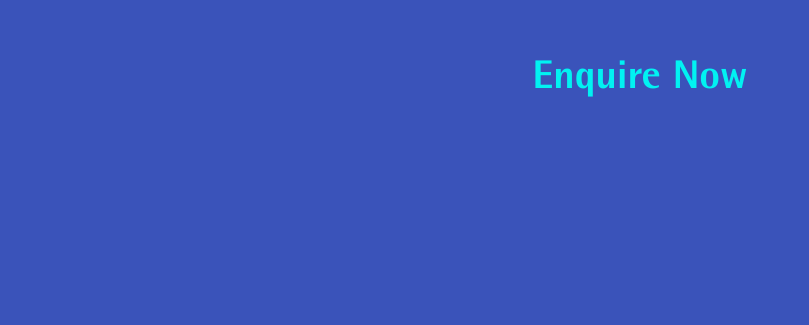
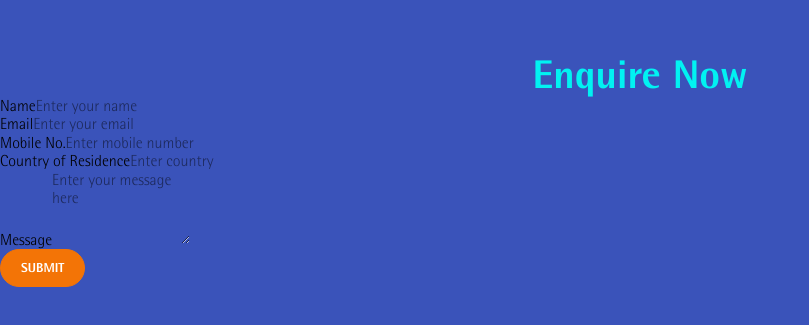
Before and after one commit to Nickole2116/blackwell-test, a Next.js app: page / in a window 1280 px wide. Shown: the part 5653-5978 px from the top of the page, without its empty margins (0-809 px from the left). Built offline with nearby package versions, Linux system fonts and the light colour scheme.

Commit message:
shared components

```diff
--- a/app/components/shared/Button.tsx
+++ b/app/components/shared/Button.tsx
@@ -10,6 +10,7 @@ type ButtonProps = {
   popover?: string
   variant?: 'primary' | 'secondary' | 'icon'
   className?: string
+  type?: 'button' | 'submit' | 'reset'
 }
 
 export default function Button({
@@ -19,6 +20,7 @@ export default function Button({
   popover,
   variant = 'primary',
   className = '',
+  type = 'button'
 }: ButtonProps) {
 
   const [showPopover, setShowPopover] = useState(false)
@@ -40,7 +42,7 @@ export default function Button({
 
       {popover && showPopover && (
         <div className="absolute top-full left-1/2 -translate-x-1/2 mt-2 px-4 py-1 button-popover">
-            {popover}
+          {popover}
         </div>
       )}
     </>
@@ -63,7 +65,11 @@ export default function Button({
 
   return (
     <div className="relative inline-block" {...events}>
-      <button onClick={onClick} className={buttonClass}>
+      <button
+        type={type}
+        onClick={onClick}
+        className={buttonClass}
+      >
         {content}
       </button>
     </div>
--- a/app/components/shared/Input.tsx
+++ b/app/components/shared/Input.tsx
@@ -1,63 +1,57 @@
 'use client'
 
-import { InputHTMLAttributes, ReactNode } from 'react'
+import React from "react"
 
 type InputProps = {
   label?: string
+  type?: string
+  name: string
+  value?: string
+  placeholder?: string
+  onChange?: (e: React.ChangeEvent<HTMLInputElement | HTMLTextAreaElement>) => void
   error?: string
-  helperText?: string
-  icon?: ReactNode
-  className?: string
-} & InputHTMLAttributes<HTMLInputElement>
+  rows?: number
+}
 
 export default function Input({
   label,
+  type = "text",
+  name,
+  value,
+  placeholder,
+  onChange,
   error,
-  helperText,
-  icon,
-  className = '',
-  ...props
+  rows
 }: InputProps) {
+
   return (
-    <div className="w-full">
+    <div className="form-group">
 
-      {label && (
-        <label className="block mb-1 text-sm font-medium">
-          {label}
-        </label>
+      {label && <label htmlFor={name}>{label}</label>}
+
+      {type === "textarea" ? (
+        <textarea
+          id={name}
+          name={name}
+          value={value}
+          placeholder={placeholder}
+          onChange={onChange}
+          rows={rows}
+          className={`form-input ${error ? "input-error" : ""}`}
+        />
+      ) : (
+        <input
+          id={name}
+          type={type}
+          name={name}
+          value={value}
+          placeholder={placeholder}
+          onChange={onChange}
+          className={`form-input ${error ? "input-error" : ""}`}
+        />
       )}
 
-      <div className="relative flex items-center">
-
-        {icon && (
-          <span className="absolute left-3 flex items-center text-gray-500">
-            {icon}
-          </span>
-        )}
-
-        <input
-          className={`
-            w-full px-4 py-2 border rounded-md outline-none
-            focus:ring-2 focus:ring-black
-            ${icon ? 'pl-10' : ''}
-            ${error ? 'border-red-500' : 'border-gray-300'}
-            ${className}
-          `}
-          {...props}
-        />
-      </div>
-
-      {helperText && !error && (
-        <p className="mt-1 text-xs text-gray-500">
-          {helperText}
-        </p>
-      )}
-
-      {error && (
-        <p className="mt-1 text-xs text-red-500">
-          {error}
-        </p>
-      )}
+      {error && <p className="error">{error}</p>}
 
     </div>
   )
--- a/app/home/layout/sections/EnquireSection.tsx
+++ b/app/home/layout/sections/EnquireSection.tsx
@@ -1,14 +1,162 @@
 'use client'
 
-import Image from "next/image";
+import { useState } from "react"
+import Input from "@/app/components/shared/Input"
+import Button from "@/app/components/shared/Button"
 
+type FormState = {
+  name: string
+  email: string
+  mobile: string
+  country: string
+  message: string
+}
+
+type FormErrors = Partial<FormState>
 
 export default function EnquireSection() {
-    return <>
-        <div className="bigtitle">Enquire Now</div>
 
-        <div className="enquire-box">
+  const [form, setForm] = useState<FormState>({
+    name: '',
+    email: '',
+    mobile: '',
+    country: '',
+    message: ''
+  })
 
-        </div>
+  const [errors, setErrors] = useState<FormErrors>({})
+
+  const handleChange = (
+    e: React.ChangeEvent<HTMLInputElement | HTMLTextAreaElement>
+  ) => {
+
+    const { name, value } = e.target
+
+    setForm(prev => ({
+      ...prev,
+      [name]: value
+    }))
+  }
+
+  const validate = (): FormErrors => {
+
+    let newErrors: FormErrors = {}
+
+    if (!form.name.trim()) {
+      newErrors.name = "Name is required"
+    }
+
+    if (!form.email.trim()) {
+      newErrors.email = "Email is required"
+    } else if (!/^\S+@\S+\.\S+$/.test(form.email)) {
+      newErrors.email = "Invalid email format"
+    }
+
+    if (!form.mobile.trim()) {
+      newErrors.mobile = "Mobile number is required"
+    }
+
+    if (!form.country.trim()) {
+      newErrors.country = "Country is required"
+    }
+
+    if (!form.message.trim()) {
+      newErrors.message = "Message is required"
+    }
+
+    return newErrors
+  }
+
+  const handleSubmit = (e: React.FormEvent<HTMLFormElement>) => {
+
+    e.preventDefault()
+
+    const validationErrors = validate()
+
+    if (Object.keys(validationErrors).length > 0) {
+
+      setErrors(validationErrors)
+
+      const firstError = Object.keys(validationErrors)[0]
+
+      document
+        .querySelector(`[name="${firstError}"]`)
+        ?.scrollIntoView({ behavior: "smooth" })
+
+      return
+    }
+
+    setErrors({})
+
+    console.log("Form submitted:", form)
+
+    alert("Enquiry submitted successfully!")
+
+  }
+
+  return (
+    <>
+      <div className="bigtitle">Enquire Now</div>
+
+      <div className="enquire-box">
+
+        <form onSubmit={handleSubmit} className="enquire-form">
+
+          <Input
+            label="Name"
+            name="name"
+            value={form.name}
+            placeholder="Enter your name"
+            onChange={handleChange}
+            error={errors.name}
+          />
+
+          <Input
+            label="Email"
+            type="email"
+            name="email"
+            value={form.email}
+            placeholder="Enter your email"
+            onChange={handleChange}
+            error={errors.email}
+          />
+
+          <Input
+            label="Mobile No."
+            name="mobile"
+            value={form.mobile}
+            placeholder="Enter mobile number"
+            onChange={handleChange}
+            error={errors.mobile}
+          />
+
+          <Input
+            label="Country of Residence"
+            name="country"
+            value={form.country}
+            placeholder="Enter country"
+            onChange={handleChange}
+            error={errors.country}
+          />
+
+          <Input
+            label="Message"
+            type="textarea"
+            name="message"
+            rows={4}
+            value={form.message}
+            placeholder="Enter your message here"
+            onChange={handleChange}
+            error={errors.message}
+          />
+
+          <Button type="submit">
+            Submit
+          </Button>
+
+        </form>
+
+      </div>
     </>
+  )
 }
```
